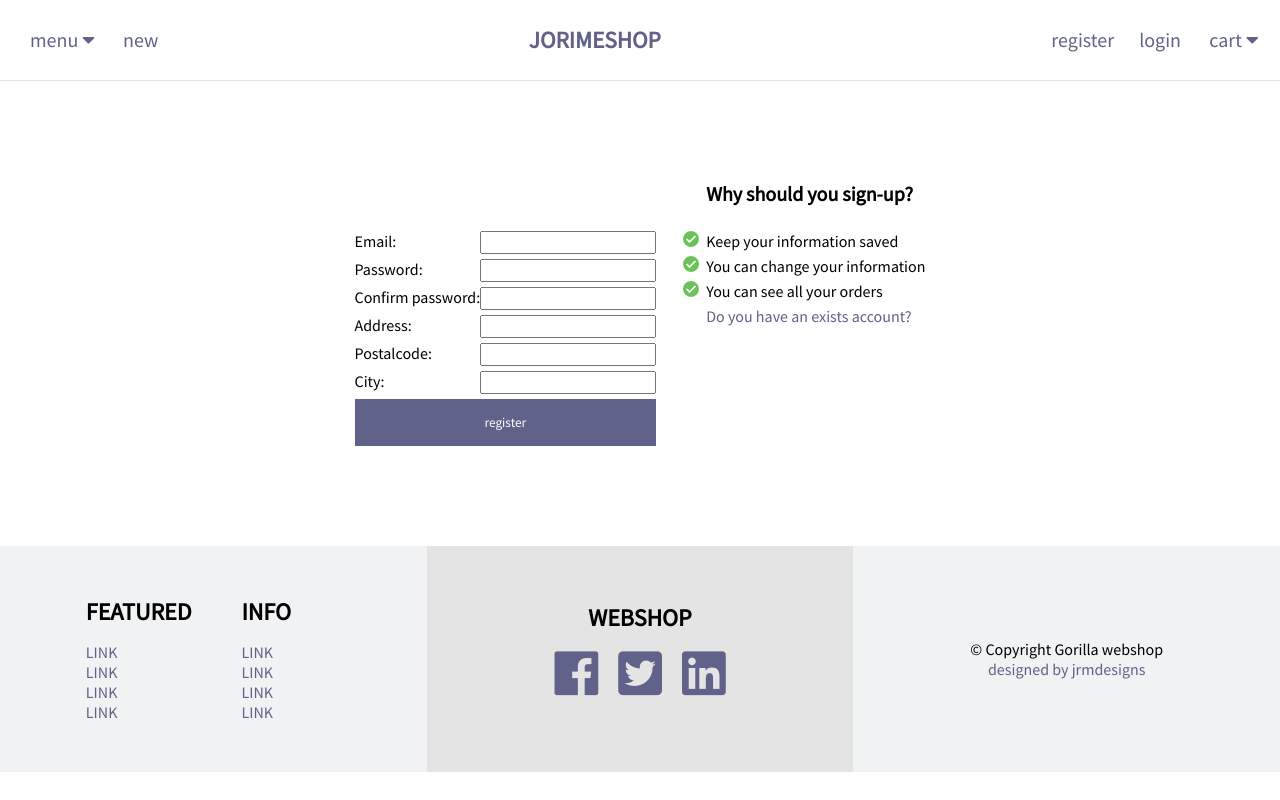
After one commit to jrmdesigns/webshop, a PHP site: page /register.php in a window 1280 px wide. The commit adds this page. Run offline with PHP 8.4, Linux system fonts and the light colour scheme; data that the repository does not hold is empty; some libraries are stand-ins or nearby versions.

Commit message:
Shoppingcart update, login and register pages and logic created

```diff
--- a/css/style.css
+++ b/css/style.css
@@ -58,6 +58,27 @@ h1, h2{
     border-bottom-right-radius: 15px;
 }
 
+.check{
+    list-style-image: url('../images/checked.png');
+}
+
+.error{
+    list-style-image: url("../images/error.png");
+
+}
+
+
+.correctMessage, .correctMessage a{
+color: rgb(33, 175, 33);
+    padding: 10px;
+    font-weight: bold;
+}
+
+.errorMessage{
+    padding: 10px;
+    font-weight: bold;
+    color: red;
+}
 /* BEGIN HEADER */
 
 
@@ -447,7 +468,7 @@ h1, h2{
 /* END CATEGORIE */
 
 #product-wrapper{
-    background-color: var(--light-grey-color);
+    background-color: #f2f2f2;
     width: 100%;
     display: flex;
     justify-content: center;
@@ -681,9 +702,10 @@ background-color:#fff;
 -webkit-box-shadow: 0px 0px 10px 2px rgba(0,0,0,0.75);
 -moz-box-shadow: 0px 0px 10px 2px rgba(0,0,0,0.75);
 box-shadow: 0px 0px 10px 2px rgba(0,0,0,0.75);
-border-top-left-radius: 10px;
-border-top-right-radius: 10px;
+border-bottom-left-radius: 10px;
+border-bottom-right-radius: 10px;
 position: absolute;
+border:0;
 right:30px;
 display:none;
 }
@@ -716,6 +738,7 @@ display:none;
 #shopping-cart-small ul li#total-message{
     font-weight: bold;
     padding-left: 50%;
+    border:0;
 }
 
 button{
@@ -735,3 +758,87 @@ button:hover{
 .noborder{
     border:none!important;
 }
+
+
+/* register */
+#register-wrapper{
+    display: flex;
+    justify-content: center;
+    padding: 100px;
+}
+
+#register-wrapper form{
+    display: flex;
+    flex-direction: column;
+    margin-right: 50px;
+    margin-top: 50px;
+}
+
+#register-wrapper form input[type=submit]{
+    background-color:var(--blue-color);
+    border:0;
+    padding: 15px 0;
+    color: white;
+    transition: all 1s;
+    width: 100%;
+}
+
+
+
+#register-wrapper form input[type=submit]:hover{
+    cursor: pointer;
+    background-color: var(--blue-header);
+}
+
+#register-wrapper form .form-group{
+    display: flex;
+    justify-content: space-between;
+    margin-bottom: 5px;
+}
+#register-wrapper #information h1{
+    font-size: 20px;
+    margin-bottom: 25px;
+}
+
+#register-wrapper #information ul li{
+    margin-bottom: 5px;
+}
+
+
+
+/* login */
+#login-wrapper{
+    display: flex;
+    padding: 100px;
+    flex-direction: column;
+    align-items: center;
+}
+
+#login-wrapper form{
+    display: flex;
+    flex-direction: column;
+    margin-right: 50px;
+    margin-top: 50px;
+}
+
+#login-wrapper form input[type=submit]{
+    background-color:var(--blue-color);
+    border:0;
+    padding: 15px 0;
+    color: white;
+    transition: all 1s;
+    width: 100%;
+}
+
+
+
+#login-wrapper form input[type=submit]:hover{
+    cursor: pointer;
+    background-color: var(--blue-header);
+}
+
+#login-wrapper form .form-group{
+    display: flex;
+    justify-content: space-between;
+    margin-bottom: 5px;
+}
--- a/getFromCart.php
+++ b/getFromCart.php
@@ -18,8 +18,12 @@ foreach($selectCartData as $data){
     $output .= "";
     $output .= "</li>";
 
-    $totalPrice += $price;
+    $totalPrice += $data["Price"];
     echo $output;
+}
+
+if(strpos($totalPrice, '.00') == false){
+    $totalPrice = $totalPrice . ".00";
 }
 
 $endOutput  = '<li class="noborder"></li>';
--- a/inc/config.php
+++ b/inc/config.php
@@ -5,6 +5,8 @@
 	$dbPass = "";
 
 	$dbConnect = mysqli_connect($dbHost, $dbUser, $dbPass, $database);
+	mysqli_set_charset($dbConnect,"utf8");
+
 	if(!$dbConnect){
 		echo "Unable to connect with the database" . PHP_EOL;
 	} else {
--- a/inc/footer.php
+++ b/inc/footer.php
@@ -1,6 +1,6 @@
     <footer id="page-footer">
         <div id="footer-menu">
-            <!-- <ul>
+            <ul>
                 <li>
                     <h1>FEATURED</h1>
                 </li>
@@ -36,21 +36,21 @@
                     <li>LINK</li>
 
                 </a>
-            </ul> -->
+            </ul>
         </div>
         <div id="social-media">
 
             <h1>WEBSHOP</h1>
             <div id="social-media-wrapper">
-                <a href="https://www.linkedin.com/uas/login" target="_blank"><span class="fab fa-facebook"></span></a>
+                <a href="https://www.facebook.com" target="_blank"><span class="fab fa-facebook"></span></a>
                 <a href="https://www.twitter.com/" target="_blank"><span class="fab fa-twitter-square"></span></a>
-                <a href="https://www.facebook.com" target="_blank"><span class="fab fa-linkedin"></span></a>
+                <a href="https://www.linkedin.com/uas/login" target="_blank"><span class="fab fa-linkedin"></span></a>
             </div>
         </div>
 
         <div id="footer-copyright">
            <span>&copy; Copyright Gorilla webshop</span>
-           <a href="https://www.github.com/jrmdesigns/">designed by jrmdesigns</a>
+           <a href="https://www.github.com/jrmdesigns/" target="_blank">designed by jrmdesigns</a>
         </div>
     </footer>
 </section>
--- a/inc/header.php
+++ b/inc/header.php
@@ -1,5 +1,7 @@
 <?php
+    session_start();
     require_once("config.php");
+
 ?>
 <!DOCTYPE html>
 <html lang="en">
@@ -30,7 +32,13 @@
         </section>
         <section class="right-part">
             <ul>
-                <a href="#" id="user-menu-button" style="visibility:hidden;"><li>drop <i class="fas fa-caret-down"></i></li></a>
+                <?php if(isset($_SESSION["logged_in"])){
+                    echo "<a href='#' id='user-menu-button'><li>Account <i class='fas fa-caret-down'></i></li></a>";
+                } else{
+                    echo "<a href='register.php'><li>register</li></a>";
+                    echo "<a href='login.php'><li>login</li></a>";
+                }
+                ?>
                 <a href="#" id="cart-menu-button"><li>cart <i class="fas fa-caret-down"></i></li></a>
             </ul>
         </section>
@@ -65,35 +73,8 @@
 
     <header id="user-menu">
         <ul>
-            <a href="#">
-                <li>link</li>
-            </a>
-            <a href="#">
-                <li>link</li>
-            </a>
-            <a href="#">
-                <li>link</li>
-            </a>
-            <a href="#">
-                <li>link</li>
-            </a>
-            <a href="#">
-                <li>link</li>
-            </a>
-            <a href="#">
-                <li>link</li>
-            </a>
-            <a href="#">
-                <li>link</li>
-            </a>
-            <a href="#">
-                <li>link</li>
-            </a>
-            <a href="#">
-                <li>link</li>
-            </a>
-            <a href="#">
-                <li>link</li>
+            <a href="logout.php">
+                <li>logout</li>
             </a>
         </ul>
     </header>
@@ -102,5 +83,5 @@
         <h1>Shopping Cart</h1>
         <ul id="shopping-cart-small-list">
         </ul>
-        <!-- <button>Go To Cart</button> -->
+        <a href="#"><button>Go To Cart</button></a>
     </section>
--- /dev/null
+++ b/mail.php
@@ -0,0 +1,3 @@
+<?PHP
+mail("j.r.meulink@outlook.com", "Hello", "Test");
+?>
--- /dev/null
+++ b/register.php
@@ -0,0 +1,177 @@
+<?php include("inc/header.php");
+$errorMessage = false;
+$succesMessage = false;
+if ($_SERVER['REQUEST_METHOD'] == 'POST'){
+    $email = mysqli_real_escape_string($dbConnect, $_POST["email_input"]);
+    $password = mysqli_real_escape_string($dbConnect, $_POST["password_input"]);
+    $address = mysqli_real_escape_string($dbConnect, $_POST["address_input"]);
+    $postalcode = mysqli_real_escape_string($dbConnect, $_POST["postalcode_input"]);
+    $city = mysqli_real_escape_string($dbConnect, $_POST["city_input"]);
+
+    $sqlSelect = "SELECT * FROM users WHERE UserEmail = '$email'";
+    $selectResult = mysqli_query($dbConnect, $sqlSelect);
+    if(mysqli_num_rows($selectResult) > 0){
+        $errorMessage = true;
+    } else{
+        $sqlInsert = "INSERT INTO users (UserEmail, UserPassword, UserAddress, UserPostalcode, UserCity) VALUES ('$email', '$password', '$address', '$postalcode', '$city')";
+        $sqlInsertResult = mysqli_query($dbConnect, $sqlInsert);
+        if(!$sqlInsertResult){
+            echo "error";
+        } else{
+            $succesMessage = true;
+            header( "refresh:2;url=login.php" );
+        }
+    }
+
+}
+?>
+<section id="register-wrapper">
+    <form method="post" action="<?php echo $_SERVER["PHP_SELF"]; ?>" autocomplete="off" id="sign-up-form">
+         <section class="form-group">
+            <label for="input">Email:</label>
+            <input type="text"  name="email_input" id="email_input">
+        </section>
+        <section class="form-group">
+            <label for="input">Password:</label>
+            <input type="password"  name="password_input" id="password_input">
+        </section>
+        <section class="form-group">
+            <label for="input">Confirm password:</label>
+            <input type="password"  name="password-confirm_input" id="password-confirm_input">
+        </section>
+        <section class="form-group">
+            <label for="input">Address:</label>
+            <input type="text"  name="address_input" id="address_input">
+        </section>
+        <section class="form-group">
+            <label for="input">Postalcode:</label>
+            <input type="text"  name="postalcode_input" id="postalcode_input">
+        </section>
+        <section class="form-group">
+            <label for="input">City:</label>
+            <input type="text"  name="city_input" id="city_input">
+        </section>
+
+
+
+        <input type="submit" value="register" id="register_button">
+
+            <ul class="error" id="error_list">
+            <?php
+            if($errorMessage)
+            {
+                echo "<li class='errorMessage'>Account already exists</li>";
+            }
+            ?>
+
+            </ul>
+
+
+        <ul class="check">
+            <?php if($succesMessage)
+            {
+                echo '<ul class="check">';
+                echo '<li class="correctMessage"><a href="#">Account created, you can now loggin</a></li>';
+                echo '</ul>';
+            }
+            ?>
+        </ul>
+    </form>
+
+    <section id="information">
+        <h1>Why should you sign-up?</h1>
+        <ul class="check">
+            <li>Keep your information saved</li>
+            <li>You can change your information</li>
+            <li>You can see all your orders</li>
+        </ul>
+        <a href="login.php">Do you have an exists account?</a>
+    </section>
+</section>
+<script>
+
+function checkRegex(inputToCheck, expression){
+  console.log("checkRegex called");
+  var input = inputToCheck;
+  console.log(input);
+  var regex = new RegExp(expression);
+  if(!regex.test(input))
+    {
+        return false;
+    } else{
+        return true;
+    }
+}
+
+
+    $("#sign-up-form").submit(function(event){
+
+        emailInput = "";
+        password = "";
+        passwordConfirm = "";
+        address = "";
+        postalcode = "";
+        city = "";
+
+        emailInput = $("#email_input").val();
+        password = $("#password_input").val();
+        passwordConfirm = $("#password-confirm_input").val();
+        address = $("#address_input").val();
+        postalcode = $("#postalcode_input").val();
+        city = $("#city_input").val();
+        error = false;
+        errorList = [];
+
+        console.log("test");
+
+        if(emailInput == ""){
+            error = true;
+            errorList.push("Please enter mail!");
+            console.log("email empty");
+        } else if(!checkRegex(emailInput, '^([\\w-]+(?:\\.[\\w-]+)*)@((?:[\\w-]+\\.)*\\w[\\w-]{0,66})\\.([a-z]{2,6}(?:\\.[a-z]{2})?)$')){
+            error = true;
+            errorList.push("Please enter a correct email!");
+        }
+
+        if(password == ""|| passwordConfirm == ""){
+            error = true;
+            errorList.push("Please enter a password");
+            console.log("PSSW");
+        } else if(password != passwordConfirm){
+            error = true;
+            errorList.push("Password doesn't match");
+        }
+
+        if(address == ""){
+            error= true;
+            errorList.push("Address can't be empty");
+        }
+
+        if(postalcode == ""){
+            error= true;
+            errorList.push("Postalcode can't be empty");
+        }
+
+        if(city == ""){
+            error= true;
+            errorList.push("City can't be empty ");
+        }
+
+        if(error == true){
+            errorListElement = document.getElementById("error_list");
+            errorListElement.innerHTML = "";
+            for(i = 0; i < errorList.length; i++){
+                errorText = document.createTextNode(errorList[i]);
+                li = document.createElement("li");
+                li.classList.add("errorMessage");
+                li.appendChild(errorText);
+                errorListElement.appendChild(li);
+            }
+           return false;
+        } else{
+            return true;
+        }
+
+    });
+</script>
+<?php include("inc/footer.php"); ?>
```
Also changed, not shown: addtocart.php (+7 -3 lines), cartversion2.php (added, +65 -0 lines), js/menu.js (+99 -20 lines), login.php (added, +64 -0 lines), logout.php (added, +7 -0 lines), product.php (+2 -8 lines), images/checked.png (added), images/error.png (added), images/login3.jpg (added), images/thumbnail_DC30A1E2A77E4A6B8450182781BED260.jpg (added), images/thumbnail_mojave.jpg (added).
